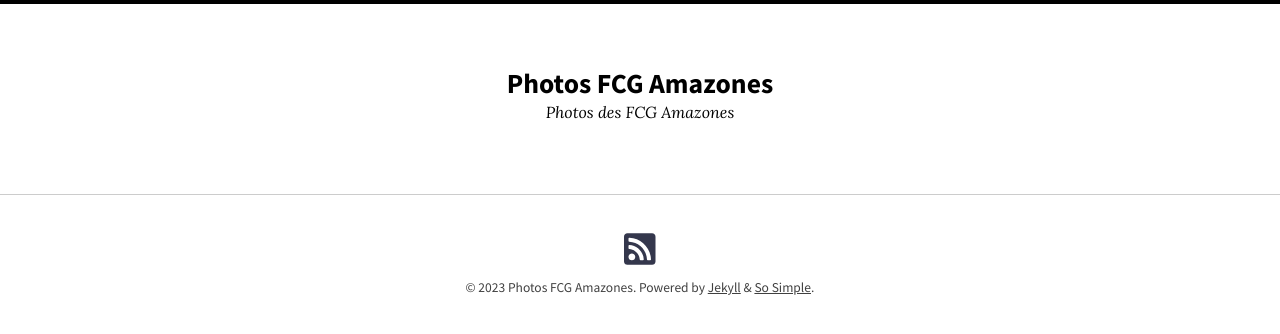
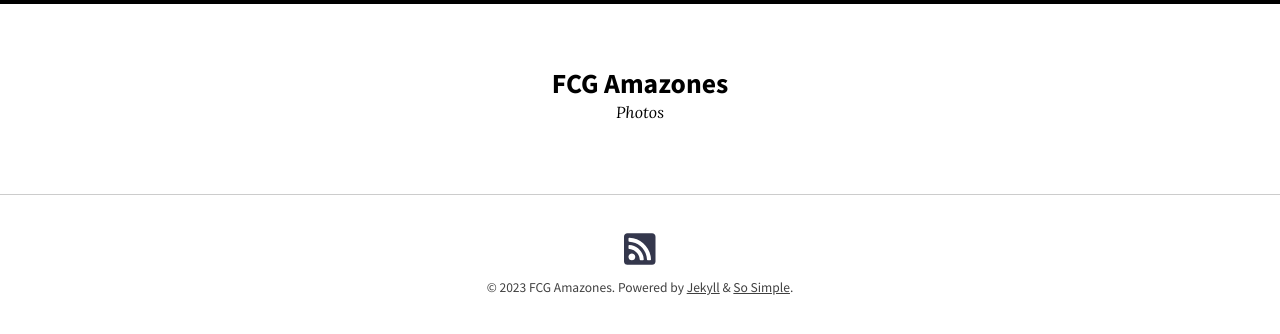
Before and after one commit to fredericfleuri/photos-amazones, a Jekyll site: the page built from index.md, in a window 1280 px wide. Shown: the top 334 px of the page. Built offline with Jekyll 4.4.1, drawn with Linux system fonts in a browser that asks for light colours; nearby versions of some CDN libraries.

Commit message:
Updating theme

```diff
--- a/_config.yml
+++ b/_config.yml
@@ -16,8 +16,8 @@
 remote_theme: mmistakes/so-simple-theme
 skin: "/assets/css/skins/default.css"
 locale: fr-Fr
-title: "Photos FCG Amazones"
-description: "Photos des FCG Amazones"
+title: "FCG Amazones"
+description: "Photos"
 baseurl: /
 url: https://fredericfleuri.github.io/photos-amazones.github.io/
 logo: # path of site logo, e.g. "/images/logo.png"
@@ -90,7 +90,7 @@ defaults:
 
 # Site Author
 author:
-  name:
+  name: Frédéric Fleuri
   picture:
   email:
   twitter:
```
